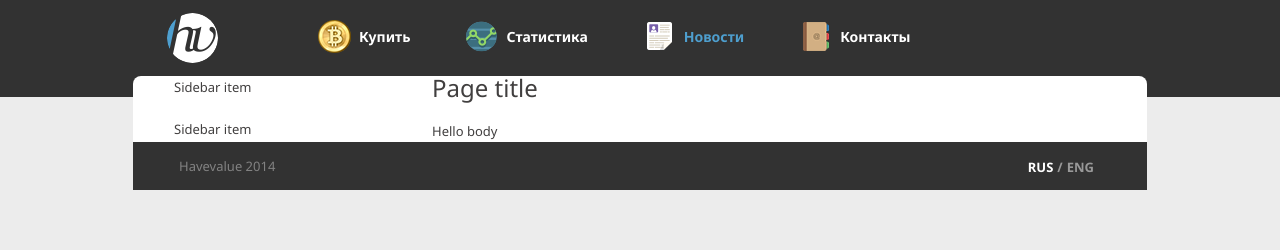
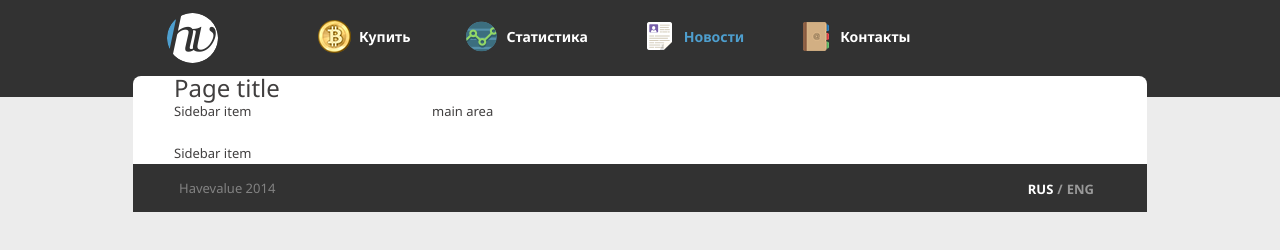
Before and after one commit to Cypher-kun/havevalue, a plain HTML site: page index.html in a window 1280 px wide. Drawn offline with Linux system fonts and the light colour scheme.

Commit message:
Marked up page body

```diff
--- a/css/body.css
+++ b/css/body.css
@@ -1,14 +1,18 @@
 .body {
 
 }
-    .body__sidebar {
+    .body__content {
+
+    }
+
+        .body__content__sidebar {
             display: inline-block;
             vertical-align: top;
             width: 213px;
             margin: 0 45px 0 0;
         }
 
-    .body__content {
+        .body__content__main {
             display: inline-block;
             vertical-align: top;
             width: 674px;
--- a/index.html
+++ b/index.html
@@ -109,8 +109,13 @@
 
                 <div class="page__container__body">
                     <div class="body">
+                        <div class="body__header">
+                            <h1 class="title title_large">Page title</h1>
+                        </div>
+                        <div class="body__content">
 
-                        <div class="body__sidebar">
+                            <div class="body__content__sidebar">
+
                                 <div class="sidebar">
                                     <div class="sidebar__item">
                                         Sidebar item
@@ -119,21 +124,12 @@
                                         Sidebar item
                                     </div>
                                 </div>
+
                             </div><!--
+                         --><div class="body__content__main">
 
-                    --><div class="body__content">
+                                main area
 
-                            <div class="content">
-                                <div class="content__title">
-                                    <h1 class="title title_large">Page title</h1>
-                                </div>
-                                <div class="content__body">
-
-
-                                    Hello body
-
-
-                                </div>
                             </div>
 
                         </div>
```
Lines whose indentation alone changed are shown as unchanged.
